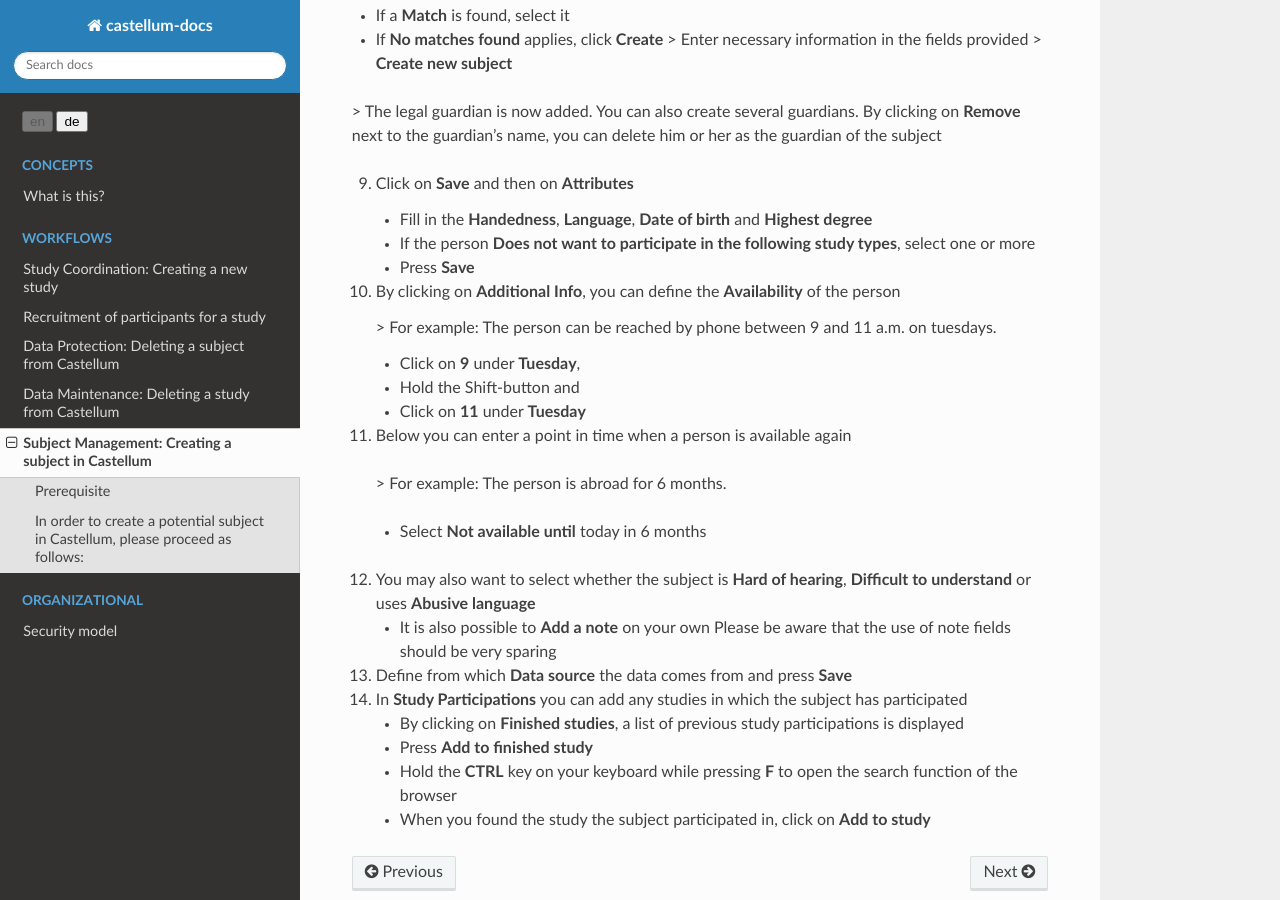
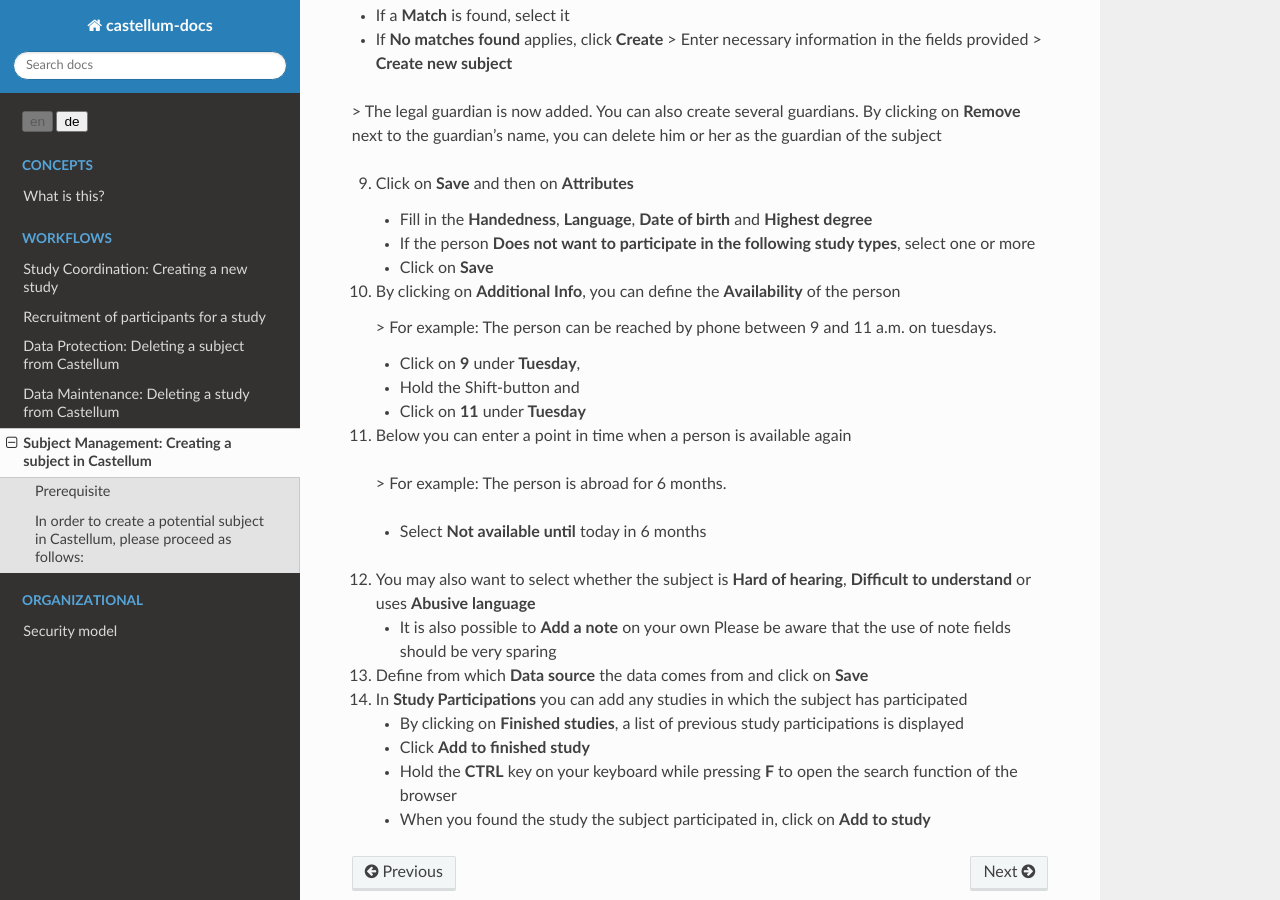
Before and after one commit to DouglasNeuroInformatics/castellum, a Sphinx documentation site: the page built from source/workflows/subject-management.rst, in a window 1280 px wide and 900 px high, scrolled down 1717 px. Built offline with Sphinx 7.4.7 and the Read the Docs theme 2.0.0, drawn with Linux system fonts in a browser that asks for light colours.

Commit message:
Update subject-management.rst

```diff
--- a/source/workflows/subject-management.rst
+++ b/source/workflows/subject-management.rst
@@ -100,7 +100,7 @@ In order to create a potential subject in Castellum, please proceed as follows:
       degree**
     - If the person **Does not want to participate in the following study types**,
       select one or more
-    - Press **Save**
+    - Click on **Save**
 
 10. By clicking on **Additional Info**, you can define the **Availability** of
     the person
@@ -123,14 +123,14 @@ In order to create a potential subject in Castellum, please proceed as follows:
      - It is also possible to **Add a note** on your own
        Please be aware that the use of note fields should be very sparing
 
-13. Define from which **Data source** the data comes from and press **Save**
+13. Define from which **Data source** the data comes from and click on **Save**
 
 14. In **Study Participations** you can add any studies in which the subject has
     participated
 
     - By clicking on **Finished studies**, a list of previous study participations
       is displayed
-    - Press **Add to finished study**
+    - Click **Add to finished study**
     - Hold the **CTRL** key on your keyboard while pressing **F** to open the
       search function of the browser
     - When you found the study the subject participated in, click on **Add to study**
```
